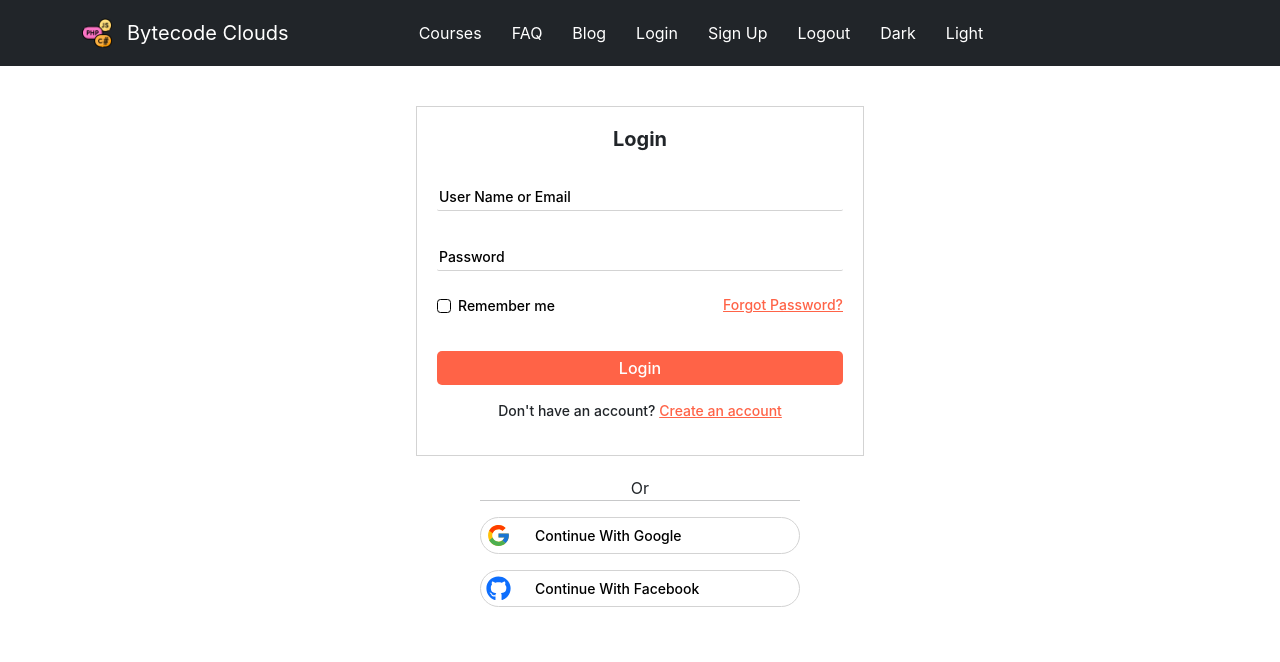
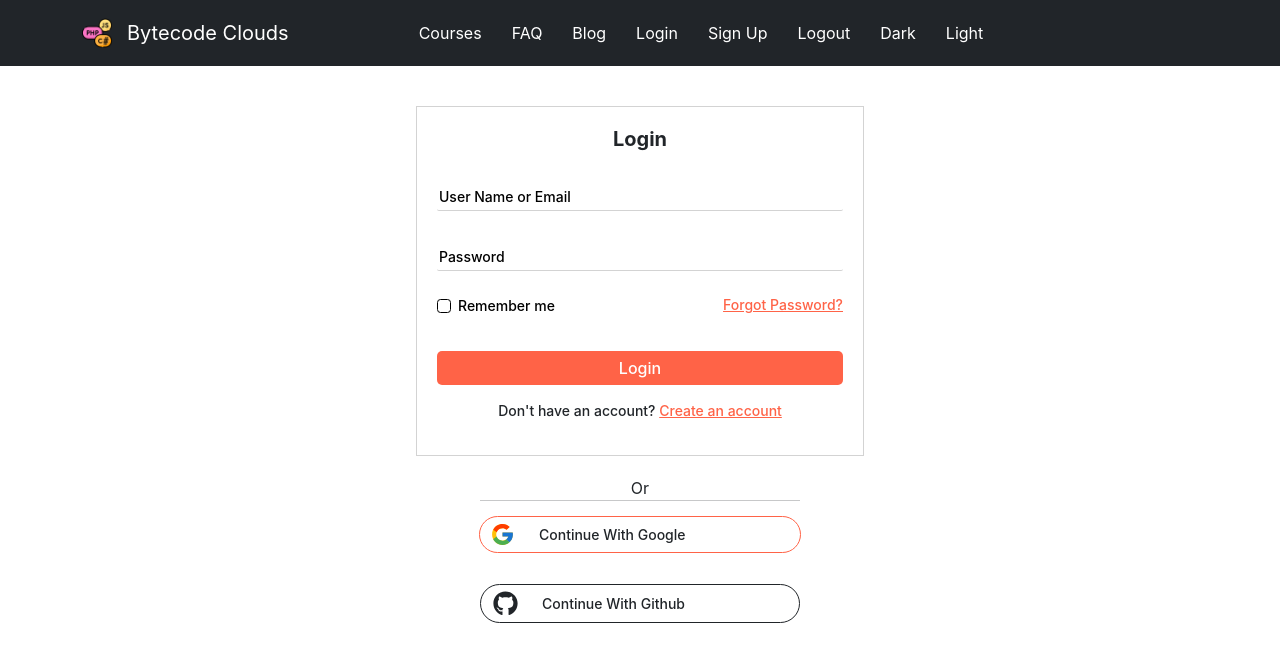
Before and after one commit to taslimahmed313/bytecode-clouds, a React (Create React App) app: page /login in a window 1280 px wide. Shown: the top 662 px of the page. Built offline with nearby package versions, Linux system fonts and the light colour scheme.

Commit message:
Course Category API Loaded

```diff
--- /dev/null
+++ b/src/Layout/CourseOutlet.js
@@ -0,0 +1,25 @@
+import React from 'react';
+import { Col, Container, Row } from 'react-bootstrap';
+import { Outlet } from 'react-router-dom';
+import Sidebar from '../components/CoursePage/Sidebar/Sidebar';
+import Header from '../components/Header/Header';
+
+const CourseOutlet = () => {
+    return (
+        <div>
+            <Header></Header>
+            <Container>
+                <Row>
+                    <Col lg='4'>
+                        <Sidebar></Sidebar>
+                    </Col>
+                    <Col lg='8'>
+                        <Outlet></Outlet>
+                    </Col>
+                </Row>
+            </Container>
+        </div>
+    );
+};
+
+export default CourseOutlet;
--- a/src/components/Authentication/Login/Login.css
+++ b/src/components/Authentication/Login/Login.css
@@ -61,21 +61,23 @@
 .border-custom {
   border: 25% solid salmon;
 }
-.btn-text button {
+.icon {
+  font-size: 25px;
+}
+.btn-google {
   font-size: 14px;
   font-weight: 500;
-  padding: 5px;
-  border: 1px solid lightgray;
-  background-color: white;
+  outline: 1px solid tomato;
+  padding: 5px 10px;
+  margin: 0;
 }
-.btn-text-facebook button:hover {
-  color: rgb(36, 107, 248);
+.btn-google:hover {
+  color: white;
+  background-color: tomato;
 }
-.btn-text-google button:hover {
-  color: tomato;
-}
-.icon {
-  font-size: 25px;
+.icon-text {
+  font-size: 14px;
+  font-weight: 500;
 }
 @media screen and (max-width: 576px) {
   .login {
--- a/src/components/Authentication/Login/Login.js
+++ b/src/components/Authentication/Login/Login.js
@@ -1,5 +1,5 @@
 import React from 'react';
-import { Form } from 'react-bootstrap';
+import { Button, Form } from 'react-bootstrap';
 import { FaGithub } from 'react-icons/fa';
 import { FcGoogle } from 'react-icons/fc';
 import { Link } from 'react-router-dom';
@@ -52,18 +52,23 @@ const Login = () => {
         </div>
         <div className="text-center">Or</div>
         <hr className="w-25 mx-auto my-0" />
-        <div className="w-25 mx-auto my-3 btn-text btn-text-google">
-          <button className="w-100 rounded-pill d-flex  align-items-center">
+        <div
+          className="w-25 mx-auto my-3 rounded-pill btn-google"
+        >
+          <div className="w-100 d-flex align-items-center">
             <FcGoogle className="icon"></FcGoogle>
-            <span className="ms-4">Continue With Google</span>
-          </button>
+            <span className="ms-4 icon-text">Continue With Google</span>
+          </div>
         </div>
-        <div className="w-25 mx-auto my-3 btn-text btn-text-facebook">
-          <button className="w-100 rounded-pill d-flex align-items-center">
-            <FaGithub className="text-primary icon"></FaGithub>
-            <span className="ms-4">Continue With Facebook</span>
-          </button>
-        </div>
+        <Button
+          variant="outline-dark"
+          className="w-25 mx-auto my-3 rounded-pill"
+        >
+          <div className="w-100 d-flex align-items-center">
+            <FaGithub className="icon"></FaGithub>
+            <span className="ms-4 icon-text">Continue With Github</span>
+          </div>
+        </Button>
       </div>
     );
 };
--- /dev/null
+++ b/src/components/CoursePage/CourseHome/CourseHome.js
@@ -0,0 +1,12 @@
+import React from 'react';
+
+const CourseHome = () => {
+    return (
+        <div>
+            <h1>This area is Courses Homes.</h1>
+            <p>lahhairyiuhhhhhhhhhhhhhhhhhhhhhhhhhhhh</p>
+        </div>
+    );
+};
+
+export default CourseHome;
--- /dev/null
+++ b/src/components/CoursePage/Sidebar/Sidebar.js
@@ -0,0 +1,26 @@
+import React, { useEffect, useState } from 'react';
+import { Link } from 'react-router-dom';
+
+const Sidebar = () => {
+
+    const [categories, setCategories] = useState([]);
+
+    useEffect(()=>{
+        fetch("https://learning-bytecode-clouds-server.vercel.app/categories")
+        .then(res => res.json())
+        .then(data => setCategories(data));
+    },[])
+
+    return (
+      <div>
+        <h3>It is Sidebar</h3>
+        {categories.map((singleCategory) => (
+          <p>
+            <Link>{singleCategory.category}</Link>
+          </p>
+        ))}
+      </div>
+    );
+};
+
+export default Sidebar;
--- a/src/components/Header/Header.js
+++ b/src/components/Header/Header.js
@@ -21,7 +21,7 @@ const Header = () => {
               <Navbar.Collapse id="basic-navbar-nav">
                 <Nav className='link-list'>
                   <Nav>
-                    <Link>Courses</Link>
+                    <Link to='/course'>Courses</Link>
                   </Nav>
                   <Nav>
                     <Link>FAQ</Link>
```
Also changed, not shown: src/Routes/Route/Route.js (+12 -0 lines).
